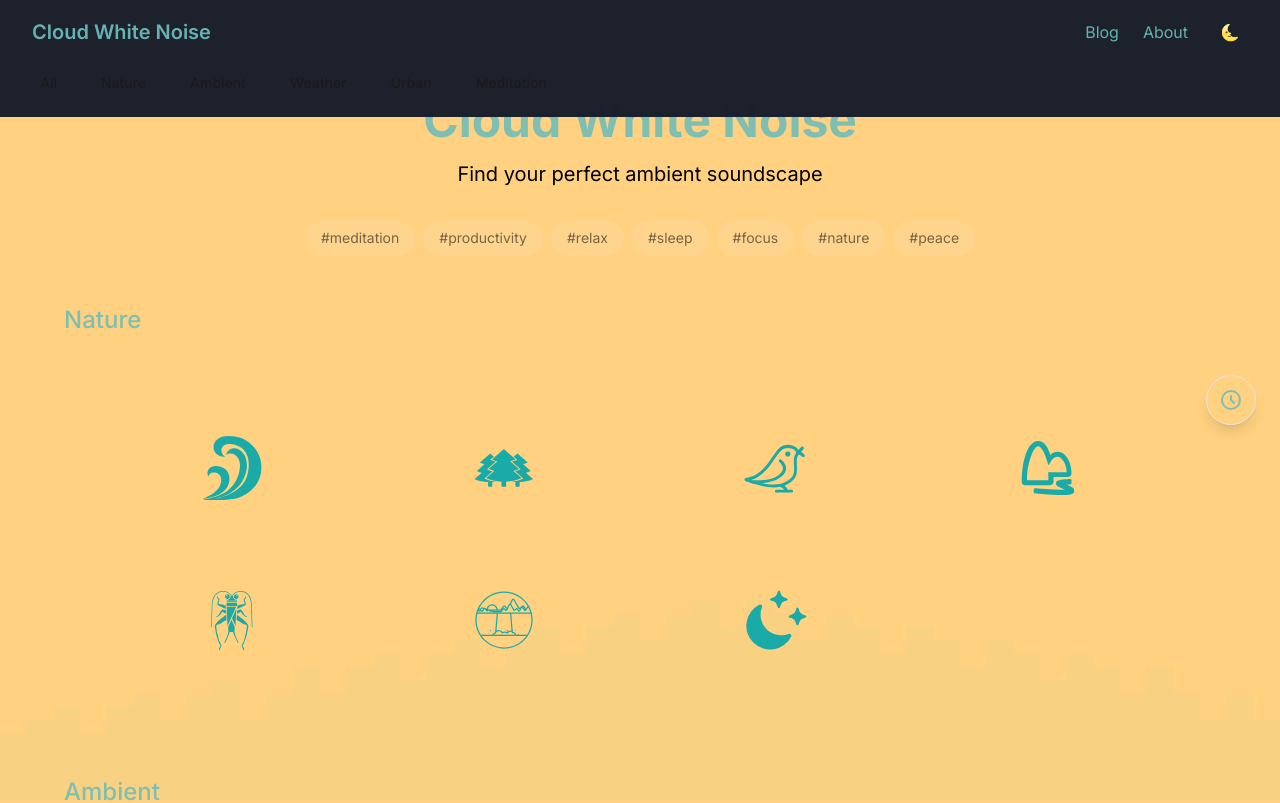
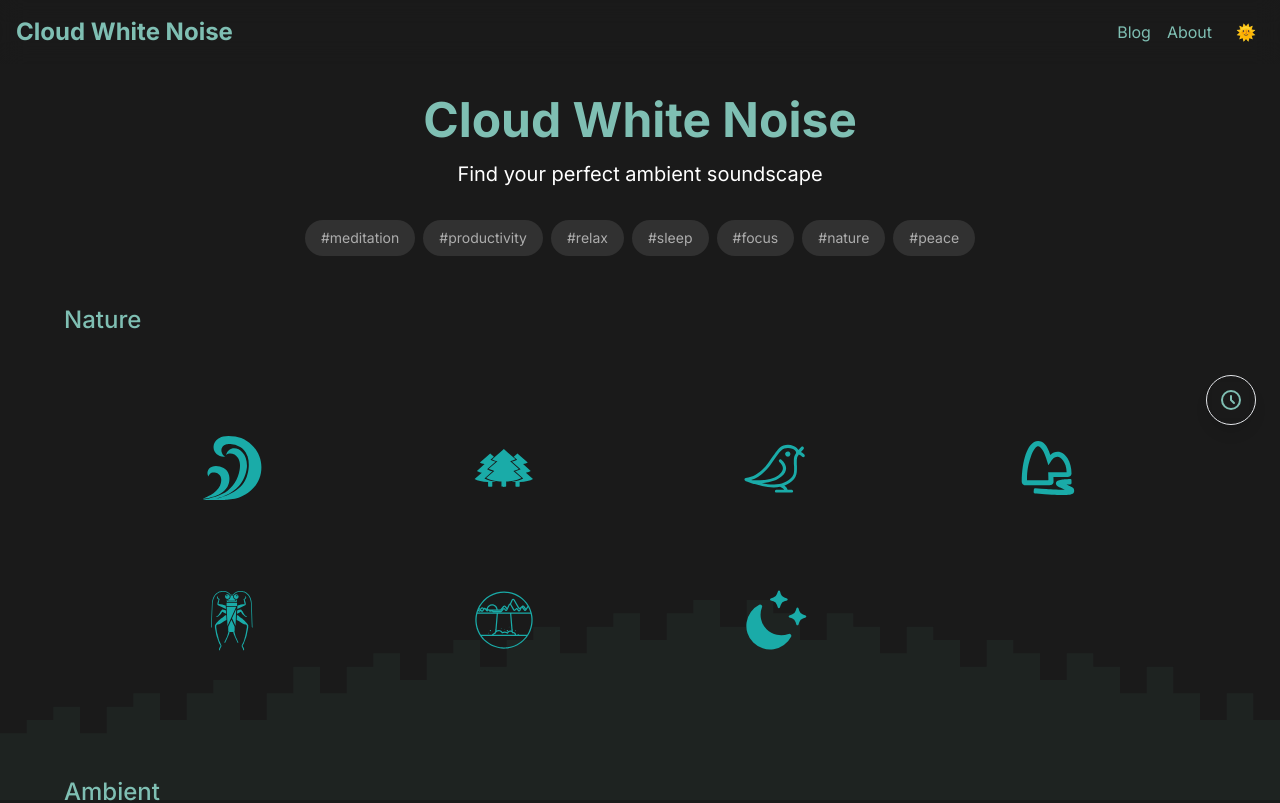
Before and after one commit to myloften/cloudwhitenoise, a Next.js app: page / in a window 1280 px wide. Shown: the top 803 px of the page. Built offline with nearby package versions, Linux system fonts and the light colour scheme; no server answers.

Commit message:
fix: optimize SEO settings and fix metadata export issue

```diff
--- a/app/layout.tsx
+++ b/app/layout.tsx
@@ -2,22 +2,19 @@
 
 import { Inter } from "next/font/google";
 import "./globals.css";
+import { useState } from 'react';
 import Script from 'next/script';
-import Header from './components/Header';
-import type { Metadata } from 'next';
+import Link from 'next/link';
 
 const inter = Inter({ subsets: ["latin"] });
-
-export const metadata: Metadata = {
-  title: 'Cloud White Noise - Ambient Sounds for Focus & Relaxation',
-  description: 'Free online white noise player featuring natural, urban, and meditation sounds to help you focus, relax, and sleep better.',
-};
 
 export default function RootLayout({
   children,
 }: {
   children: React.ReactNode
 }) {
+  const [isDarkMode, setIsDarkMode] = useState(true);
+
   return (
     <html lang="en">
       <head>
@@ -39,8 +36,34 @@ export default function RootLayout({
           }}
         />
       </head>
-      <body className={inter.className}>
-        <Header />
+      <body className={`${inter.className} ${isDarkMode ? 'dark' : 'light'}`}>
+        <nav className="fixed top-0 left-0 right-0 z-50 bg-opacity-80 backdrop-blur-md">
+          <div className="max-w-7xl mx-auto px-4">
+            <div className="flex justify-between items-center h-16">
+              <div className="flex items-center">
+                <a href="/" className="text-2xl font-bold text-[var(--mint)]">
+                  Cloud White Noise
+                </a>
+              </div>
+
+              <div className="flex items-center space-x-4">
+                <Link href="/blog" className="text-[var(--mint)] hover:text-[var(--mint-hover)] transition-colors">
+                  Blog
+                </Link>
+                <Link href="/about" className="text-[var(--mint)] hover:text-[var(--mint-hover)] transition-colors">
+                  About
+                </Link>
+                <button
+                  onClick={() => setIsDarkMode(!isDarkMode)}
+                  className="p-2 rounded-full hover:bg-white/10 transition-colors"
+                >
+                  {isDarkMode ? '🌞' : '🌜'}
+                </button>
+              </div>
+            </div>
+          </div>
+        </nav>
+
         <div className="pt-16">
           <main className="relative z-10">
             {children}
```
Also changed, not shown: public/og-image.jpg (added), 1 other file (tests, documents, lock files or other folders).
